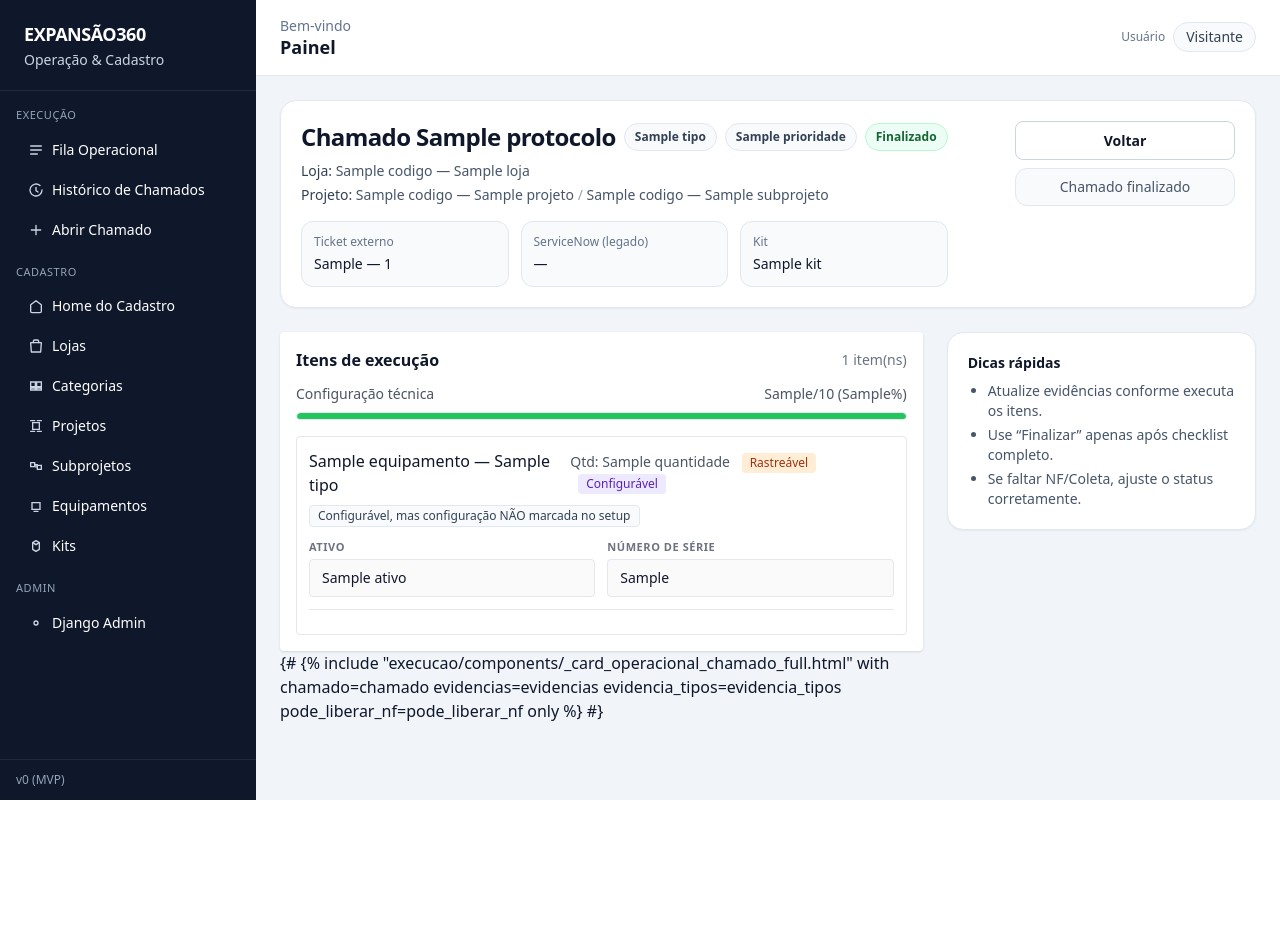
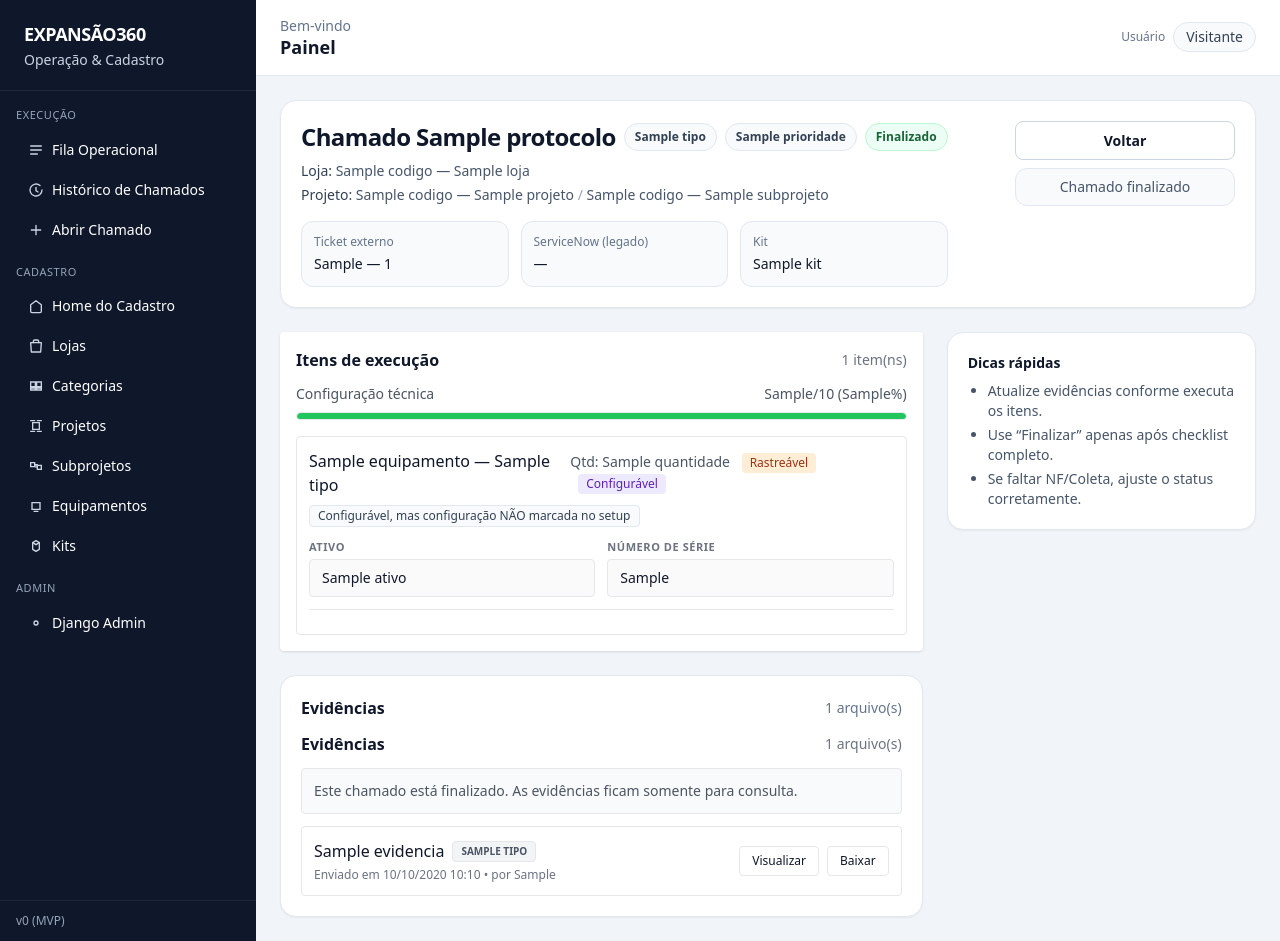
Before and after one commit to JonasFarias93/expansao360, a Django app: template web/execucao/templates/execucao/chamado_execucao.html in a window 1280 px wide. Before the commit the page ends 800 px from the top, so only its background shows below. Run offline with Django 5.2, Linux system fonts and the light colour scheme; the template is opened without the code that fills it: most values are stand-ins (such as "Sample title", 1, 10 or a date in 2020); some libraries are stand-ins or nearby versions.

Commit message:
feat(execucao): reativa bloco de evidências na execução

```diff
--- a/web/execucao/templates/execucao/chamado_execucao.html
+++ b/web/execucao/templates/execucao/chamado_execucao.html
@@ -22,10 +22,8 @@
 
         {# Evidências / bloco operacional FULL (se/quando habilitado) #}
         {# TODO(UI): reativar quando o componente full estiver pronto e estabilizado #}
-        {#
-          {% include "execucao/components/_card_operacional_chamado_full.html"
-            with chamado=chamado evidencias=evidencias evidencia_tipos=evidencia_tipos pode_liberar_nf=pode_liberar_nf only %}
-        #}
+
+        {% include "execucao/components/_card_operacional_chamado_full.html" with chamado=chamado evidencias=evidencias evidencia_tipos=evidencia_tipos only %}
       </div>
 
       {# Coluna lateral (resumo / ações rápidas / lembretes) #}
--- /dev/null
+++ b/web/execucao/templates/execucao/components/_card_operacional_chamado_full.html
@@ -0,0 +1,13 @@
+{# web/execucao/templates/execucao/components/_card_operacional_chamado_full.html #}
+
+<div class="bg-white rounded-2xl border border-slate-200 shadow-sm p-5">
+  <div class="flex items-center justify-between mb-3">
+    <h2 class="font-semibold text-slate-900">Evidências</h2>
+    <div class="text-sm text-slate-500">{{ evidencias|length }} arquivo(s)</div>
+  </div>
+
+  {% include "execucao/components/_evidencias_chamado.html" with chamado=chamado evidencias=evidencias evidencia_tipos=evidencia_tipos only %}
+
+  {# Espaço futuro (sem regra agora): gates / ações operacionais #}
+  {# <div class="mt-6 border-t pt-4 text-sm text-slate-600">Ações operacionais (em breve)</div> #}
+</div>
--- a/web/execucao/templates/execucao/components/_evidencias_chamado.html
+++ b/web/execucao/templates/execucao/components/_evidencias_chamado.html
@@ -1,6 +1,6 @@
 {# web/execucao/templates/execucao/components/_evidencias_chamado.html #}
 
-<div class="bg-white shadow rounded p-4">
+<div class="space-y-3">
   <div class="flex items-center justify-between mb-3">
     <h2 class="font-semibold">Evidências</h2>
     <div class="text-sm text-gray-500">{{ evidencias|length }} arquivo(s)</div>
```
